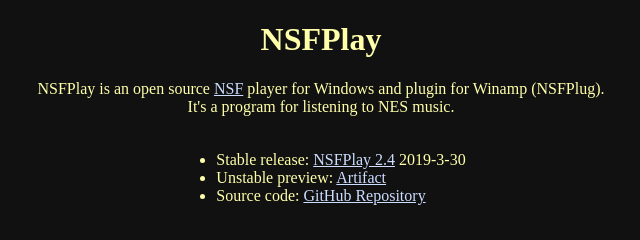
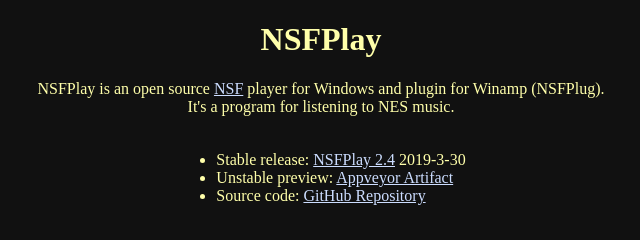
Before and after one commit to bbbradsmith/nsfplay, a plain HTML site: page docs/index.html in a window 1280 px wide. Shown: the top 240 px of the page, without its empty margins (319-959 px from the left). Drawn offline with Linux system fonts and the light colour scheme.

Commit message:
naming appveyor on the website artifact link

```diff
--- a/docs/index.html
+++ b/docs/index.html
@@ -38,7 +38,7 @@ ul {
 
 <table align="center"><tr><td><ul>
 <li>Stable release: <a href="https://github.com/bbbradsmith/nsfplay/releases/tag/2.4">NSFPlay 2.4</a> 2019-3-30</li>
-<li>Unstable preview: <a href="https://ci.appveyor.com/project/bbbradsmith/nsfplay/branch/master/artifacts">Artifact</a>
+<li>Unstable preview: <a href="https://ci.appveyor.com/project/bbbradsmith/nsfplay/branch/master/artifacts">Appveyor Artifact</a>
 <li>Source code: <a href="https://github.com/bbbradsmith/nsfplay">GitHub Repository</a></li>
 </ul></td></tr></table>
 
```
